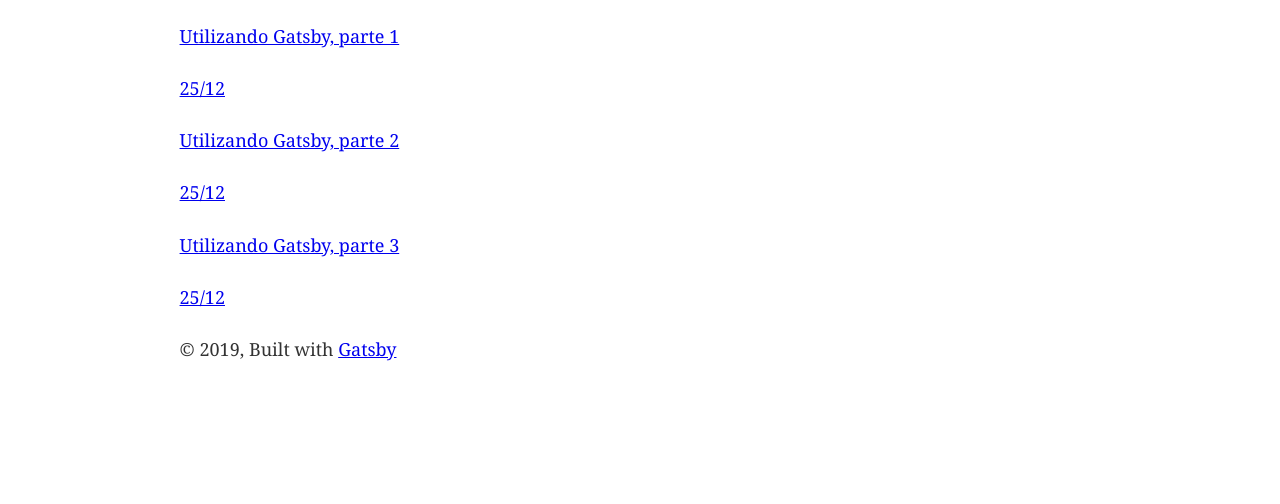
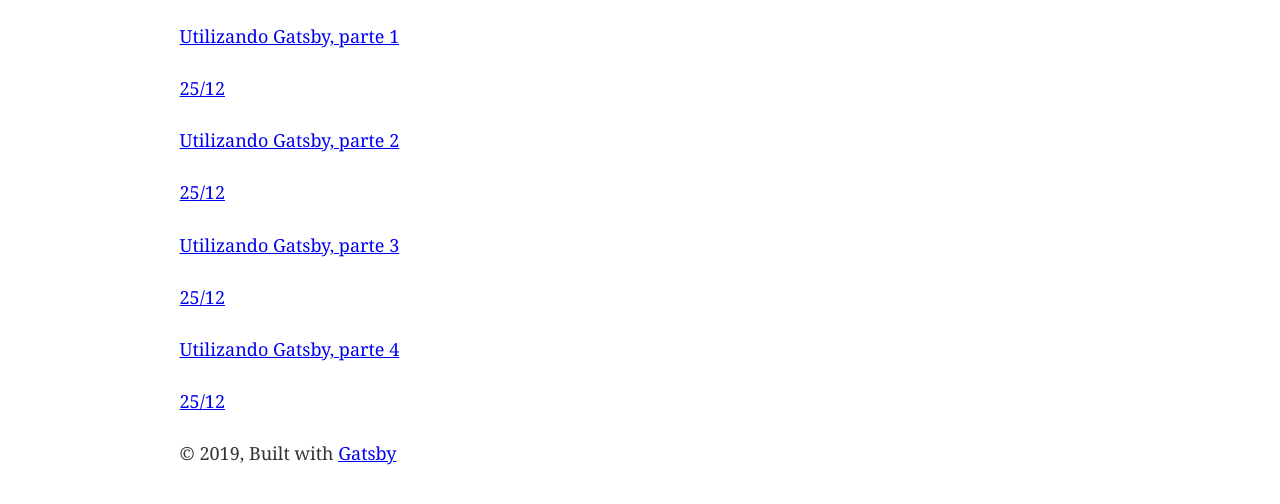
Before and after one commit to charliedeus/live-gatsby, a Gatsby site: page / in a window 1280 px wide. Shown: the part 100-604 px from the top of the page. Built offline with nearby package versions, Linux system fonts and the light colour scheme; Gatsby itself is replaced by a stand-in of ours.

Commit message:
Insert 4o post

```diff
--- /dev/null
+++ b/content/iniciando-com-gatsby 4.md
@@ -0,0 +1,9 @@
+---
+title: 'Utilizando Gatsby, parte 4'
+path: '/iniciando-com-gatsby-4'
+date: 2019-12-25T18:59:00.000Z
+---
+
+## Estudando Gatsby no Natal!
+
+Texto
--- a/src/pages/index.js
+++ b/src/pages/index.js
@@ -18,8 +18,8 @@
 
           return (
             <Link to={`/${path}`} key={path}>
-              <p>{ title }</p>
-          <p>{ date }</p>
+            <p>{ title }</p>
+            <p>{ date }</p>
             </Link>
           )
         }) }
```
